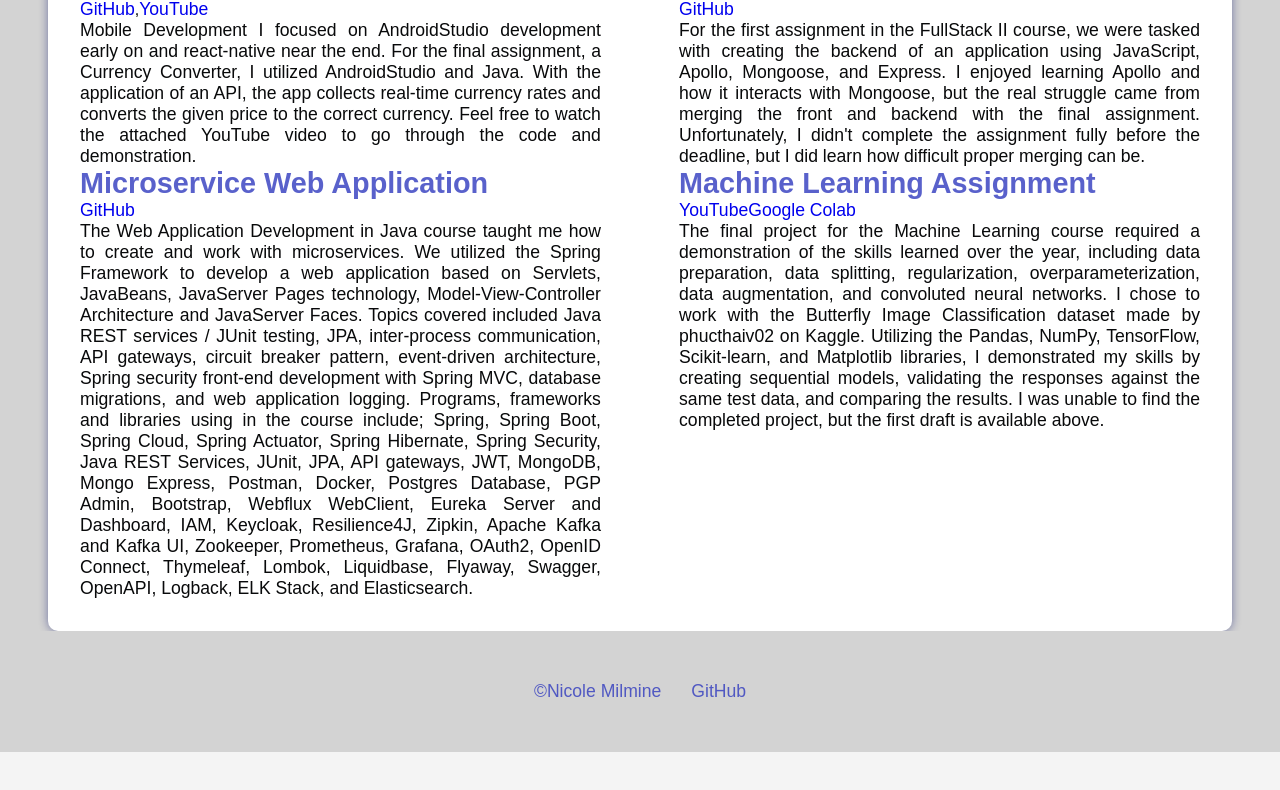
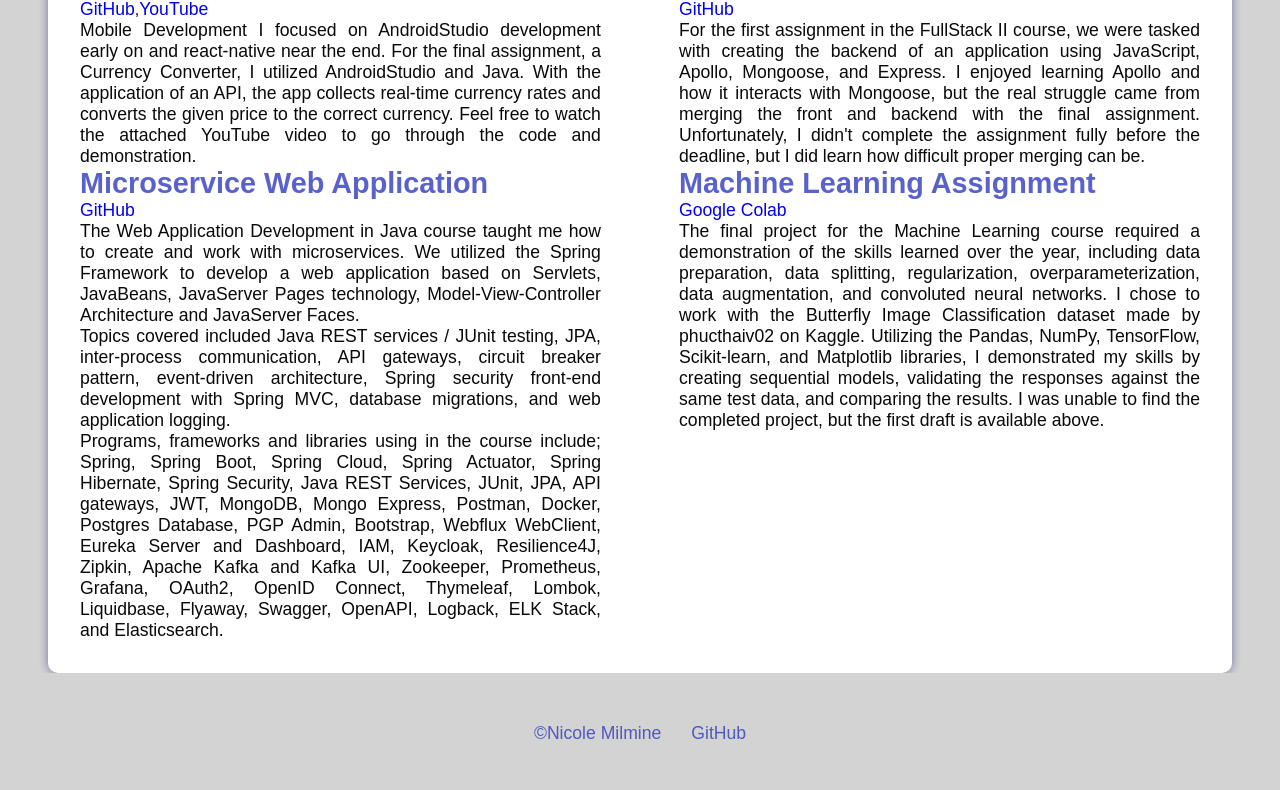
Before and after one commit to n2milmin/portfolio, a React (Create React App) app: page /academic in a window 1280 px wide. Shown: the part 2104-2894 px from the top of the page. Before the commit the page ends 2856 px from the top, so only its background shows below. Built offline with nearby package versions, Linux system fonts and the light colour scheme.

Commit message:
Removed youtube from the ML section

```diff
--- a/src/pages/academic.js
+++ b/src/pages/academic.js
@@ -235,19 +235,14 @@
                             GitHub
                         </a>
                         <p>
-                            The Web Application Development in Java course taught me how to create and work with microservices. We utilized the Spring Framework to develop a web application based on Servlets, JavaBeans, JavaServer Pages technology, Model-View-Controller Architecture and JavaServer Faces.
-                            Topics covered included Java REST services / JUnit testing, JPA, inter-process communication, API gateways, circuit breaker pattern, event-driven architecture, Spring security front-end development with Spring MVC, database migrations, and web application logging.
+                            The Web Application Development in Java course taught me how to create and work with microservices. We utilized the Spring Framework to develop a web application based on Servlets, JavaBeans, JavaServer Pages technology, Model-View-Controller Architecture and JavaServer Faces. <br/>
+                            Topics covered included Java REST services / JUnit testing, JPA, inter-process communication, API gateways, circuit breaker pattern, event-driven architecture, Spring security front-end development with Spring MVC, database migrations, and web application logging. <br/>
                             Programs, frameworks and libraries using in the course include; Spring, Spring Boot, Spring Cloud, Spring Actuator, Spring Hibernate, Spring Security, Java REST Services, JUnit, JPA, API gateways, JWT, MongoDB, Mongo Express, Postman, Docker, Postgres Database, PGP Admin, Bootstrap, Webflux WebClient, Eureka Server and Dashboard, IAM, Keycloak, Resilience4J, Zipkin, Apache Kafka and Kafka UI, Zookeeper, Prometheus, Grafana, OAuth2, OpenID Connect, Thymeleaf, Lombok, Liquidbase, Flyaway, Swagger, OpenAPI, Logback, ELK Stack, and Elasticsearch.
                         </p>
                     </div>
 
                     <div className='ml'>
                         <h2>Machine Learning Assignment</h2>
-                        <a
-                            href='https://youtu.be/p9_JAcJ0F_Y'
-                            target='_blank'>
-                            YouTube
-                        </a>
                         <a
                             href='https://colab.research.google.com/drive/1ifXsm4z1OrveysiN5CAMymaR1W4Nbbph?usp=sharing'
                             target='_blank'>
```
